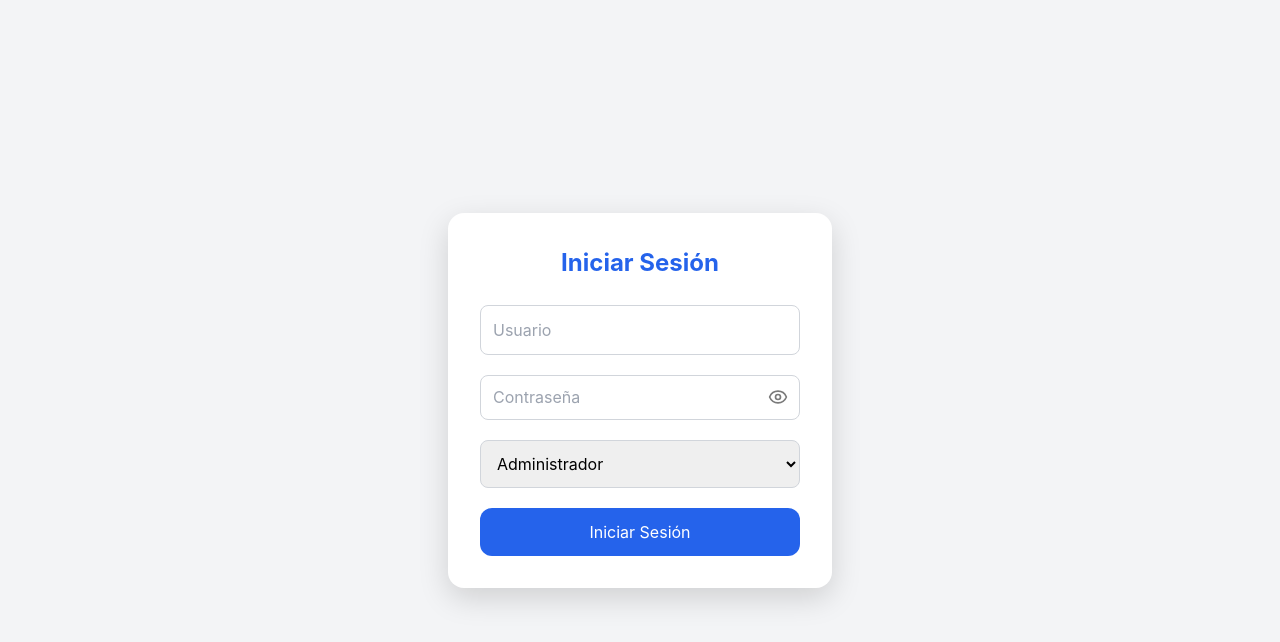
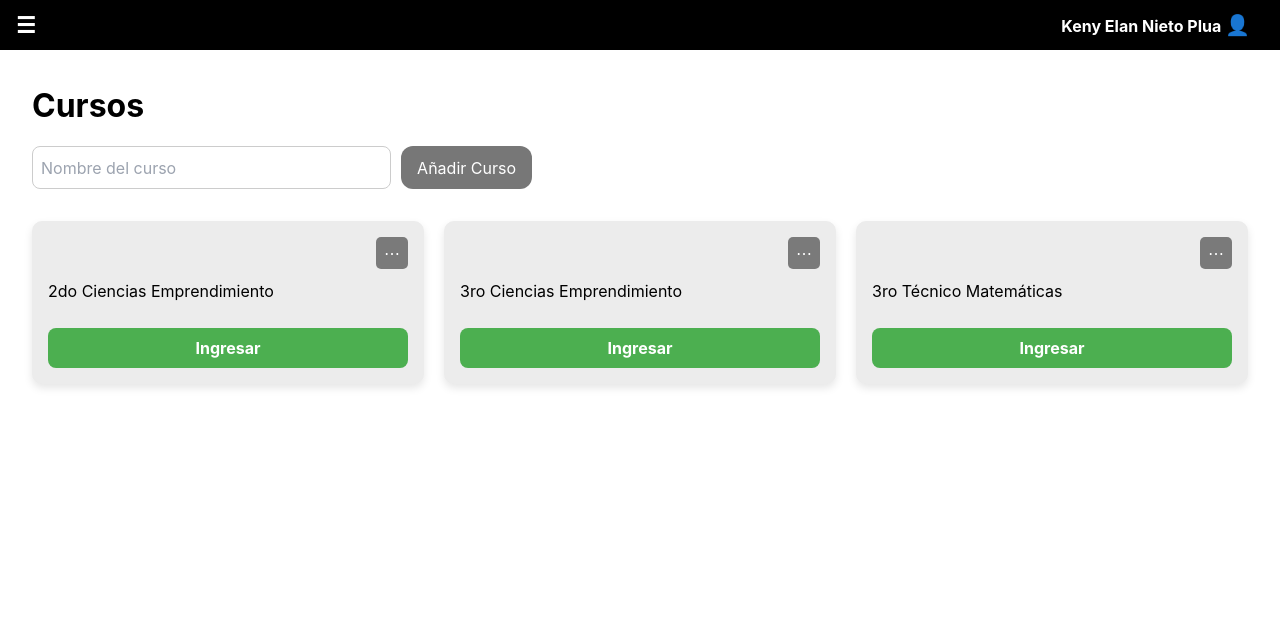
Before and after one commit to ikenyp/Sistema_Docente, a React (Create React App) app in the folder frontend/: page /docente in a window 1280 px wide. Shown: the top 642 px of the page. Built offline with nearby package versions, Linux system fonts and the light colour scheme.

Commit message:
Adicion de la parte del docente

```diff
--- a/frontend/package.json
+++ b/frontend/package.json
@@ -10,6 +10,7 @@
     "lucide-react": "^0.556.0",
     "react": "^19.2.1",
     "react-dom": "^19.2.1",
+    "react-router-dom": "^7.10.1",
     "react-scripts": "5.0.1",
     "web-vitals": "^2.1.4"
   },
--- a/frontend/src/App.js
+++ b/frontend/src/App.js
@@ -1,11 +1,19 @@
 import React from "react";
+import { BrowserRouter as Router, Routes, Route } from "react-router-dom";
+
 import Login from "./paginas/login";
+import Admin from "./paginas/admin";
+import Docente from "./paginas/docente";
 
 function App() {
   return (
-    <div className="min-h-screen bg-gray-100">
-      <Login />
-    </div>
+    <Router>
+      <Routes>
+        <Route path="/" element={<Login />} />
+        <Route path="/admin" element={<Admin />} />
+        <Route path="/docente" element={<Docente />} />
+      </Routes>
+    </Router>
   );
 }
 
--- a/frontend/src/paginas/docente.jsx
+++ b/frontend/src/paginas/docente.jsx
@@ -1,10 +1,180 @@
-import React from "react";
+import React, { useState, useEffect } from "react";
+import { useNavigate } from "react-router-dom";
 import "./../styles/docente.css";
 
 function Docente() {
+  const navigate = useNavigate();
+
+  const [cursos, setCursos] = useState([]);
+  const [nuevoCurso, setNuevoCurso] = useState("");
+  const [menuAbierto, setMenuAbierto] = useState(null);
+  const [editandoId, setEditandoId] = useState(null);
+  const [nombreEditado, setNombreEditado] = useState("");
+  const [menuUsuario, setMenuUsuario] = useState(false);
+
+  // ====================== SIMULACIÓN TEMPORAL BD ======================
+  const getCursos = async () => {
+    const data = [
+      { id: "1", nombre: "2do Ciencias Emprendimiento" },
+      { id: "2", nombre: "3ro Ciencias Emprendimiento" },
+      { id: "3", nombre: "3ro Técnico Matemáticas" },
+    ];
+    setCursos(data);
+  };
+
+  const crearCurso = async (nombre) => {
+    const nuevo = { id: Date.now().toString(), nombre };
+    setCursos((prev) => [...prev, nuevo]);
+  };
+
+  const editarCurso = async (id, nuevoNombre) => {
+    setCursos((prev) =>
+      prev.map((curso) =>
+        curso.id === id ? { ...curso, nombre: nuevoNombre } : curso
+      )
+    );
+  };
+
+  const eliminarCurso = async (id) => {
+    setCursos((prev) => prev.filter((curso) => curso.id !== id));
+  };
+
+  useEffect(() => {
+    getCursos();
+  }, []);
+
+  // ====================== GUARDAR EDICIÓN ======================
+  const handleGuardar = (id) => {
+    if (!nombreEditado.trim()) return;
+    editarCurso(id, nombreEditado.trim());
+    setEditandoId(null);
+  };
+
+  // ====================== AGREGAR CURSO ======================
+  const handleAgregarCurso = () => {
+    if (!nuevoCurso.trim()) {
+      alert("Debe ingresar un nombre de curso.");
+      return;
+    }
+
+    crearCurso(nuevoCurso.trim());
+    setNuevoCurso("");
+  };
+
+  // ====================== CERRAR SESIÓN ======================
+  const cerrarSesion = () => {
+    navigate("/");
+  };
+
   return (
-    <div className="docente-container">
-      <h1 className="docente-title">Panel del Docente</h1>
+    <div className="admin-page">
+
+      {/* NAVBAR */}
+      <div className="navbar-admin">
+
+        <div className="menu-icon">☰</div>
+
+        <div className="navbar-user" onClick={() => setMenuUsuario(!menuUsuario)}>
+          Keny Elan Nieto Plua <span className="user-icon">👤</span>
+        </div>
+
+        {menuUsuario && (
+          <div className="menu-usuario">
+            <button onClick={cerrarSesion}>Cerrar Sesión</button>
+          </div>
+        )}
+      </div>
+
+      {/* CONTENIDO PRINCIPAL */}
+      <div className="admin-container">
+
+        <h1 className="admin-title">Cursos</h1>
+
+        <div className="add-course-section">
+          <input
+            type="text"
+            placeholder="Nombre del curso"
+            value={nuevoCurso}
+            onChange={(e) => setNuevoCurso(e.target.value)}
+            className="input-curso"
+          />
+
+          <button className="btn-add" onClick={handleAgregarCurso}>
+            Añadir Curso
+          </button>
+        </div>
+
+        {/* GRID DE CURSOS */}
+        <div className="grid-cursos">
+          {cursos.map((curso) => (
+            <div className="curso-card" key={curso.id}>
+
+              {/* BOTONES SUPERIORES */}
+              <div className="card-header">
+                <button
+                  className="options-btn"
+                  onClick={() =>
+                    setMenuAbierto(menuAbierto === curso.id ? null : curso.id)
+                  }
+                >
+                  ⋯
+                </button>
+
+                {menuAbierto === curso.id && (
+                  <div className="menu-opciones">
+                    <button
+                      onClick={() => {
+                        setEditandoId(curso.id);
+                        setNombreEditado(curso.nombre);
+                        setMenuAbierto(null);
+                      }}
+                    >
+                      Renombrar
+                    </button>
+
+                    <button
+                      className="delete"
+                      onClick={() => eliminarCurso(curso.id)}
+                    >
+                      Eliminar
+                    </button>
+                  </div>
+                )}
+              </div>
+
+              {/* INPUT PARA EDITAR */}
+              {editandoId === curso.id ? (
+                <div>
+                  <input
+                    type="text"
+                    className="input-edit"
+                    value={nombreEditado}
+                    onChange={(e) => setNombreEditado(e.target.value)}
+                  />
+                  <button
+                    className="btn-save"
+                    onClick={() => handleGuardar(curso.id)}
+                  >
+                    Guardar
+                  </button>
+                </div>
+              ) : (
+                <p className="curso-nombre">{curso.nombre}</p>
+              )}
+
+              {/* BOTÓN INGRESAR */}
+              <button
+                className="btn-ingresar"
+                onClick={() => alert("Ingresando a " + curso.nombre)}
+              >
+                Ingresar
+              </button>
+
+            </div>
+          ))}
+        </div>
+
+      </div>
     </div>
   );
 }
--- a/frontend/src/paginas/login.jsx
+++ b/frontend/src/paginas/login.jsx
@@ -1,49 +1,53 @@
 import React, { useState } from "react";
-import { Eye, EyeOff } from "lucide-react";
+import { useNavigate } from "react-router-dom";
 import "./../styles/login.css";
 
 function Login() {
+  const navigate = useNavigate();
 
-  const [showPassword, setShowPassword] = useState(false);
+  const [role, setRole] = useState("admin");
+
+  const handleSubmit = (e) => {
+    e.preventDefault();
+
+    if (role === "admin") {
+      navigate("/admin");
+    } else {
+      navigate("/docente");
+    }
+  };
 
   return (
     <div className="login-container">
       <div className="login-card">
         <h1 className="login-title">Iniciar Sesión</h1>
 
-        <form className="login-form">
+        <form className="login-form" onSubmit={handleSubmit}>
 
-          {/* Usuario */}
           <input
             type="text"
             placeholder="Usuario"
             className="login-input"
+            required
           />
 
-          {/* Contraseña con ojo dentro */}
-          <div className="input-password-container">
-            <input
-              type={showPassword ? "text" : "password"}
-              placeholder="Contraseña"
-              className="login-input password-input"
-            />
+          <input
+            type="password"
+            placeholder="Contraseña"
+            className="login-input"
+            required
+          />
 
-            <span
-              className="toggle-password"
-              onClick={() => setShowPassword(!showPassword)}
-            >
-              {showPassword ? <EyeOff size={20} /> : <Eye size={20} />}
-            </span>
-          </div>
-
-          {/* Rol */}
-          <select className="login-input">
+          <select
+            className="login-input"
+            value={role}
+            onChange={(e) => setRole(e.target.value)}
+          >
             <option value="admin">Administrador</option>
             <option value="docente">Docente</option>
           </select>
 
-          {/* Botón */}
-          <button className="login-button">
+          <button className="login-button" type="submit">
             Iniciar Sesión
           </button>
 
--- a/frontend/src/styles/docente.css
+++ b/frontend/src/styles/docente.css
@@ -1,9 +1,206 @@
-.docente-container {
+/* ===== PAGE GENERAL ===== */
+.admin-page {
+  background: #ffffff;
+  min-height: 100vh;
+}
+
+/* ===== NAVBAR ===== */
+.navbar-admin {
+  background: #000000;
+  height: 50px;
+  display: flex;
+  justify-content: space-between;
+  align-items: center;
+  padding: 0 1rem;
+  color: white;
+  font-weight: bold;
+}
+
+.menu-icon {
+  font-size: 22px;
+  cursor: pointer;
+}
+
+.navbar-user {
+  padding: 8px 14px;
+  background-color: transparent;
+  color: #ffffff;
+  cursor: pointer;
+  transition: color 0.2s ease, transform 0.2s ease, text-shadow 0.2s ease;
+}
+
+/* Hover que llama más la atención */
+.navbar-user:hover {
+  color: #93c5fd; /* azul claro */
+  transform: translateY(-2px);
+  text-shadow: 0px 0px 6px rgba(147, 197, 253, 0.8); /* glow azul */
+}
+
+
+.user-icon {
+  font-size: 20px;
+}
+
+/* ===== CONTENEDOR PRINCIPAL ===== */
+.admin-container {
   padding: 2rem;
 }
 
-.docente-title {
-  font-size: 1.75rem;
+.admin-title {
+  font-size: 2rem;
+  margin-bottom: 1rem;
+}
+
+/* ===== ADD COURSE ===== */
+.add-course-section {
+  display: flex;
+  width: 500px;
+  gap: 10px;
+  margin-bottom: 2rem;
+}
+
+.input-curso {
+  padding: 0.5rem;
+  border-radius: 8px;
+  border: 1px solid #ccc;
+  flex: 1;
+}
+
+.btn-add {
+  padding: 0.6rem 1rem;
+  background: #777;
+  color: white;
+  border: none;
+  border-radius: 12px;
+  cursor: pointer;
+}
+
+/* ===== GRID ===== */
+.grid-cursos {
+  display: grid;
+  grid-template-columns: repeat(3, 1fr);
+  gap: 20px;
+}
+
+/* ===== CURSO CARD ===== */
+.curso-card {
+  background: #ececec;
+  border-radius: 10px;
+  padding: 1rem;
+  position: relative;
+  box-shadow: 0 4px 8px rgba(0,0,0,0.1);
+}
+
+/* ===== HEADER (3 puntos) ===== */
+.card-header {
+  display: flex;
+  justify-content: flex-end;
+  position: relative;
+}
+
+.options-btn {
+  background: #7a7a7a;
+  border: none;
+  color: white;
+  padding: 4px 8px;
+  border-radius: 5px;
+  cursor: pointer;
+}
+
+/* ===== MENU FLOAT ===== */
+.menu-opciones {
+  position: absolute;
+  right: 0;
+  top: 25px;
+  background: white;
+  border-radius: 8px;
+  padding: 6px 0;
+  box-shadow: 0 4px 10px rgba(0,0,0,0.2);
+  z-index: 10;
+}
+
+.menu-opciones button {
+  display: block;
+  width: 100%;
+  padding: 8px 12px;
+  text-align: left;
+  border: none;
+  background: none;
+  cursor: pointer;
+  font-size: 0.9rem;
+}
+
+.menu-opciones button:hover {
+  background: #eee;
+}
+
+.menu-opciones .delete {
+  color: red;
+}
+
+/* ===== TEXTO ===== */
+.curso-nombre {
+  font-size: 1rem;
+  margin: 10px 0 15px 0;
+}
+
+/* ===== RENOMBRAR ===== */
+.input-edit {
+  width: 100%;
+  padding: 6px;
+  border-radius: 6px;
+  margin-bottom: 6px;
+}
+
+.btn-save {
+  background: #2563eb;
+  color: white;
+  padding: 5px 10px;
+  border: none;
+  border-radius: 6px;
+  cursor: pointer;
+}
+
+/* ===== BOTÓN INGRESAR ===== */
+.btn-ingresar {
+  width: 100%;
+  background: #4caf50;
+  color: white;
+  padding: 8px;
+  border-radius: 8px;
+  border: none;
+  cursor: pointer;
   font-weight: bold;
-  margin-bottom: 1.5rem;
+  margin-top: 10px;
 }
+
+.btn-ingresar:hover {
+  background: #3e8e41;
+}
+
+/* ===== MENU USUARIO ===== */
+.menu-usuario {
+  position: absolute;
+  top: 50px;
+  right: 10px;
+  background: white;
+  border-radius: 10px;
+  color: rgb(0, 0, 0);
+  padding: 6px;
+  box-shadow: 0 4px 12px rgba(0,0,0,0.25);
+  z-index: 20;
+}
+
+.menu-usuario button {
+  background: none;
+  border: none;
+  padding: 10px 20px;
+  width: 100%;
+  display: block;
+  text-align: left;
+  cursor: pointer;
+}
+
+.menu-usuario button:hover {
+  background: #f2f2f2;
+}
```
Also changed, not shown: 1 other file (tests, documents, lock files or other folders).
